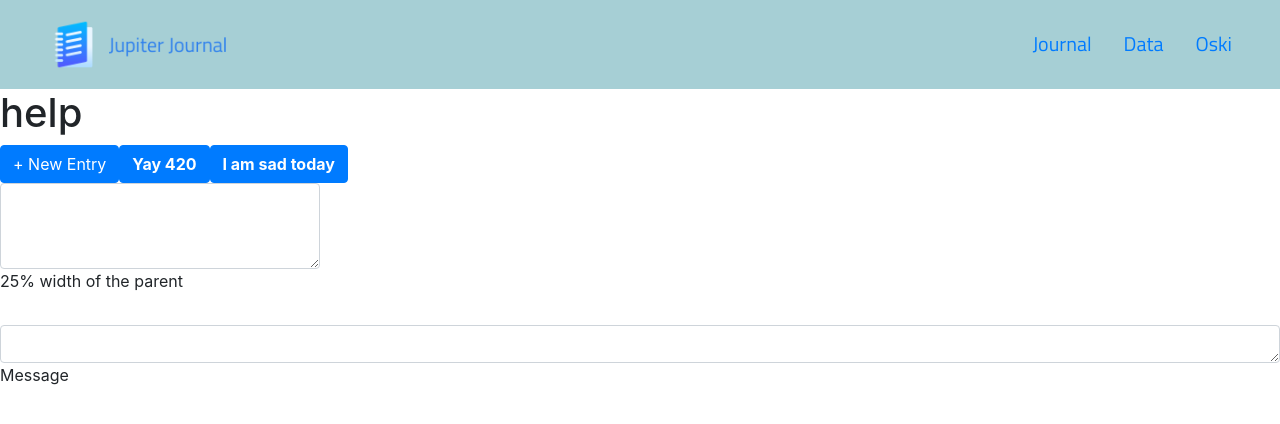
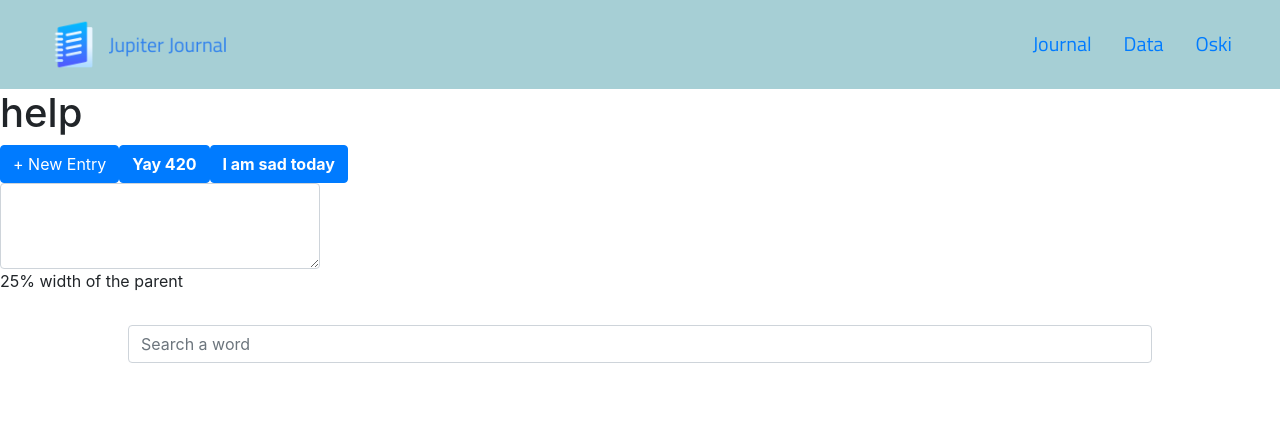
Before and after one commit to ethan-wu366/data-journal, a React (Create React App) app in the folder frontend/data-journal/: page /journal in a window 1280 px wide. Shown: the top 424 px of the page. Built offline with nearby package versions, Linux system fonts and the light colour scheme.

Commit message:
setup for journal page

```diff
--- a/frontend/data-journal/src/components/Journal.js
+++ b/frontend/data-journal/src/components/Journal.js
@@ -7,6 +7,8 @@ import Button from 'react-bootstrap/Button';
 // import Container from 'react-bootstrap/Container';
 // import Row from 'react-bootstrap/Row';
 // import Col from 'react-bootstrap/Col';
+import Form from 'react-bootstrap/Form'
+
 
 import '../css/Journal.css';
 
@@ -48,8 +50,10 @@ const Journal = () => {
                     <textarea class="form-control" id="textAreaExample4" rows="3"></textarea>
                     <label class="form-label" for="textAreaExample4">25% width of the parent</label>
                 </div>
-                <textarea class="form-control" rows="1" id="comment"></textarea>
-                <label class="form-label" for="comment">Message</label>
+
+                <Form id="search-form">
+                    <Form.Control placeholder="Search a word"/>
+                </Form>
             </body>
         </div>
     );
```
